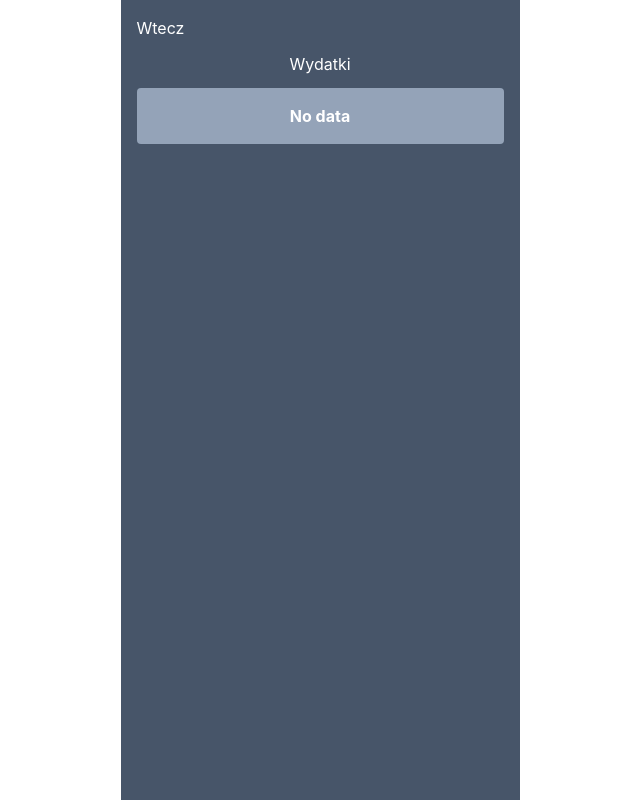
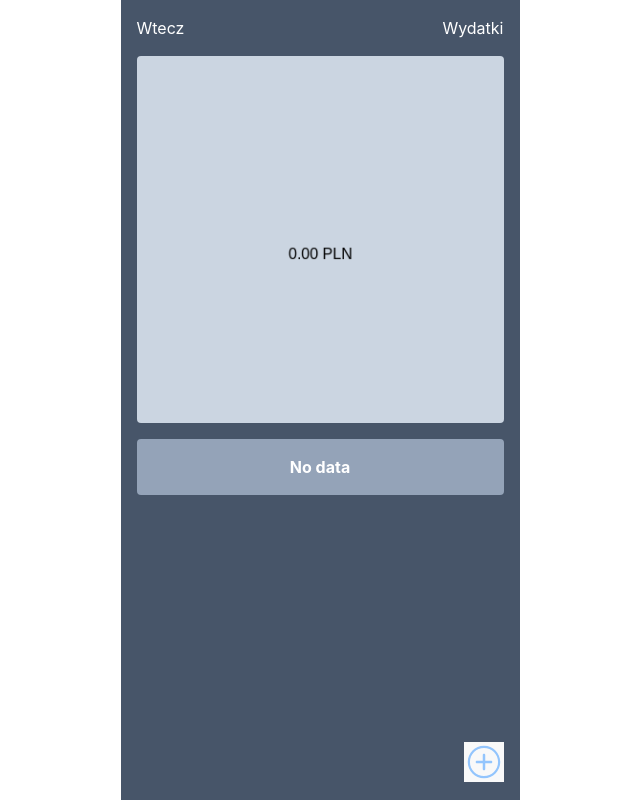
Before and after one commit to marcinl13/My-Budget-Wallet, a React (Vite) app: page /spendings in a window 1280 px wide. Shown: the whole page, without its empty margins (320-960 px from the left). Built offline with nearby package versions, Linux system fonts and the light colour scheme.

Commit message:
Update 0.0.7 (#7)

```diff
--- /dev/null
+++ b/src/components/DoughnutChartSpendingsGroup.tsx
@@ -0,0 +1,47 @@
+import { useState } from "react";
+import { Doughnut } from "react-chartjs-2";
+import { ArcElement, Chart as ChartJS, Legend, Tooltip } from "chart.js/auto";
+import { IUserData } from "../hooks/useGroupsWithAmount";
+
+ChartJS.register(ArcElement, Tooltip, Legend);
+
+type DoughnutChartSpendingsGroupProps = {
+  chartData: IUserData[];
+  total: number;
+};
+export const DoughnutChartSpendingsGroup = ({ chartData, total }: DoughnutChartSpendingsGroupProps) => {
+  const data = {
+    labels: chartData.map((data: IUserData) => data.group),
+    datasets: [
+      {
+        data: chartData.map((data: IUserData) => data.amount),
+        cutout: "70%",
+      },
+    ],
+  };
+
+  const plugins = [
+    {
+      beforeDraw: function (chart: { ctx: any; chartArea: { top: number; width: number; height: number } }) {
+        const text = `${total.toFixed(2)} PLN`;
+        const {
+          ctx,
+          chartArea: { top, width, height },
+        } = chart;
+
+        ctx.restore();
+        ctx.font = "16px sans-serif";
+        // ctx.fillStyle = "white";
+        ctx.textBaseline = "top";
+
+        const textX = Math.round((width - ctx.measureText(text).width) / 2);
+        const textY = (16 + top + height) / 2;
+
+        ctx.fillText(text, textX, textY);
+        ctx.save();
+      },
+    },
+  ];
+
+  return <Doughnut className="bg-slate-300 rounded p-2" data={data} plugins={plugins} />;
+};
--- /dev/null
+++ b/src/hooks/useGroupsWithAmount.tsx
@@ -0,0 +1,30 @@
+import { useSelector } from "react-redux";
+import { TransactionItemType, ITransactionItem } from "../store/Item";
+import { IState } from "../store/transactions";
+
+export type IUserData = {
+  group: string;
+  amount: number;
+};
+
+export function useGroupsWithAmount(type: string) {
+  const data: ITransactionItem[] = useSelector(function (state: IState) {
+    if (type === TransactionItemType.INCOME) {
+      return state.counter.incomeList;
+    }
+
+    return state.counter.outcomeList;
+  });
+
+  return data.reduce((acc, d: ITransactionItem) => {
+    const found = acc.find((a) => a.group === d.group);
+
+    if (!found) {
+      acc.push({ group: d.group, amount: d.amount } as IUserData);
+    } else {
+      found.amount += d.amount;
+    }
+
+    return acc;
+  }, [] as IUserData[]);
+}
--- /dev/null
+++ b/src/hooks/useTotalAmount.tsx
@@ -0,0 +1,17 @@
+import { useSelector } from "react-redux";
+import { ITransactionItem, TransactionItemType } from "../store/Item";
+import { IState } from "../store/transactions";
+
+export function useTotalAmount(type: string): number {
+  const data: ITransactionItem[] = useSelector(function (state: IState) {
+    if (type === TransactionItemType.INCOME) {
+      return state.counter.incomeList;
+    }
+
+    return state.counter.outcomeList;
+  });
+
+  return data.reduce((accumulator: number, object: ITransactionItem) => {
+    return accumulator + object.amount;
+  }, 0);
+}
--- a/src/pages/BudgetSpendings.tsx
+++ b/src/pages/BudgetSpendings.tsx
@@ -1,16 +1,28 @@
 import { t } from "i18next";
 import { BackToHome } from "../components/BackToHome";
+import { DoughnutChartSpendingsGroup } from "../components/DoughnutChartSpendingsGroup";
 import { TableRecentlyAdded } from "../components/TableRecentlyAdded";
+import { useGroupsWithAmount } from "../hooks/useGroupsWithAmount";
+import { useTotalAmount } from "../hooks/useTotalAmount";
 import { TransactionItemType } from "../store/Item";
+import { BudgetActionGroup } from "./parts/BudgetActionGroup";
 
 export const BudgetSpendings = () => {
+  const total = useTotalAmount(TransactionItemType.OUTCOME);
+  const chartData = useGroupsWithAmount(TransactionItemType.OUTCOME);
+
   return (
-    <>
-      <BackToHome />
+    <section className="flex flex-col gap-4">
+      <div className="flex justify-between">
+        <BackToHome />
+        <h1 className="text-white">{t("Spendings")}</h1>
+      </div>
 
-      <h1 className="text-white my-3">{t("Spendings")}</h1>
+      <DoughnutChartSpendingsGroup chartData={chartData} total={total} />
 
       <TableRecentlyAdded type={TransactionItemType.OUTCOME} />
-    </>
+
+      <BudgetActionGroup />
+    </section>
   );
 };
--- a/src/pages/parts/Balance.tsx
+++ b/src/pages/parts/Balance.tsx
@@ -1,7 +1,6 @@
 import { t } from "i18next";
-import { useSelector } from "react-redux";
-import { ITransactionItem, TransactionItemType } from "../../store/Item";
-import { IState } from "../../store/transactions";
+import { TransactionItemType } from "../../store/Item";
+import { useTotalAmount } from "../../hooks/useTotalAmount";
 
 export function Balance() {
   const amountOfIncome: number = useTotalAmount(TransactionItemType.INCOME);
@@ -18,17 +17,3 @@ export function Balance() {
     </section>
   );
 }
-
-function useTotalAmount(type: string): number {
-  const data: ITransactionItem[] = useSelector(function (state: IState) {
-    if (type === TransactionItemType.INCOME) {
-      return state.counter.incomeList;
-    }
-
-    return state.counter.outcomeList;
-  });
-
-  return data.reduce((accumulator: number, object: ITransactionItem) => {
-    return accumulator + object.amount;
-  }, 0);
-}
```
